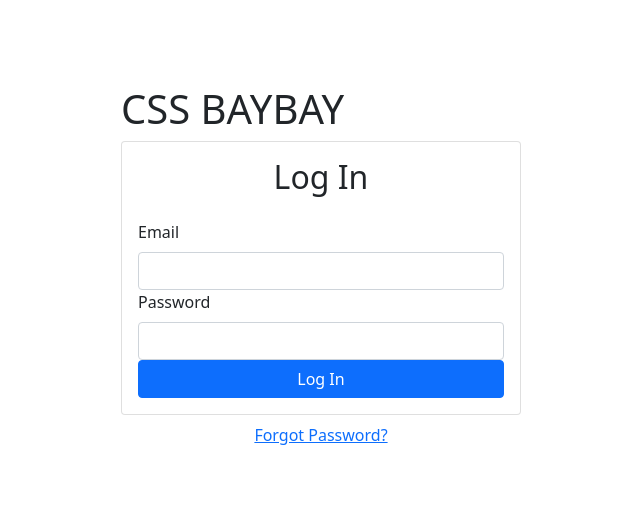
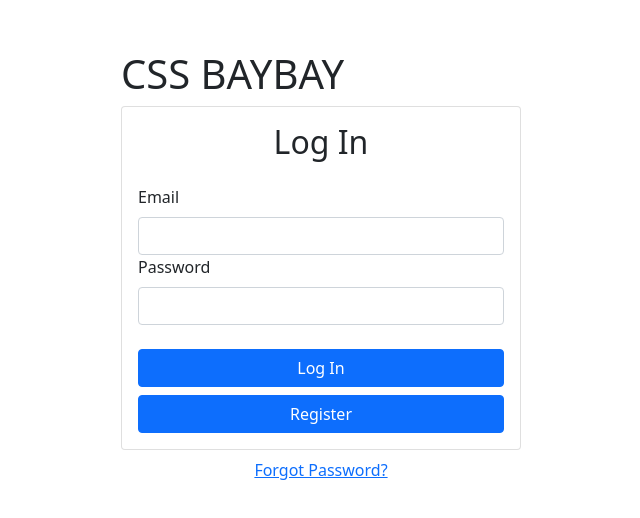
Before and after one commit to qrc2021/css, a React (Create React App) app in the folder frontend/: page /login in a window 1280 px wide. Shown: the part 134-652 px from the top of the page, without its empty margins (319-959 px from the left). Built offline with nearby package versions, Linux system fonts and the light colour scheme; no server answers.

Commit message:
fixing button layout

```diff
--- a/frontend/src/components/Login.js
+++ b/frontend/src/components/Login.js
@@ -42,7 +42,8 @@
               <Form.Label>Password</Form.Label>
               <Form.Control type="password" ref={passwordRef} required />
             </Form.Group>
-            <Button disabled={loading} className="w-100" type="submit">Log In</Button>
+            <Button disabled={loading} className="w-100 mt-4" type="submit">Log In</Button>
+            <Button className="w-100 mt-2" type="button" href="/register">Register</Button>
           </Form>
         </Card.Body>
       </Card>
--- a/frontend/src/components/Signup.js
+++ b/frontend/src/components/Signup.js
@@ -56,7 +56,7 @@
               <Form.Label>Confirm Password</Form.Label>
               <Form.Control type="password" ref={passwordConfirmRef} required />
             </Form.Group>
-            <Button disabled={loading} className="w-100" type="submit">Register</Button>
+            <Button disabled={loading} className="w-100 mt-3" type="submit">Register</Button>
           </Form>
         </Card.Body>
       </Card>
```
